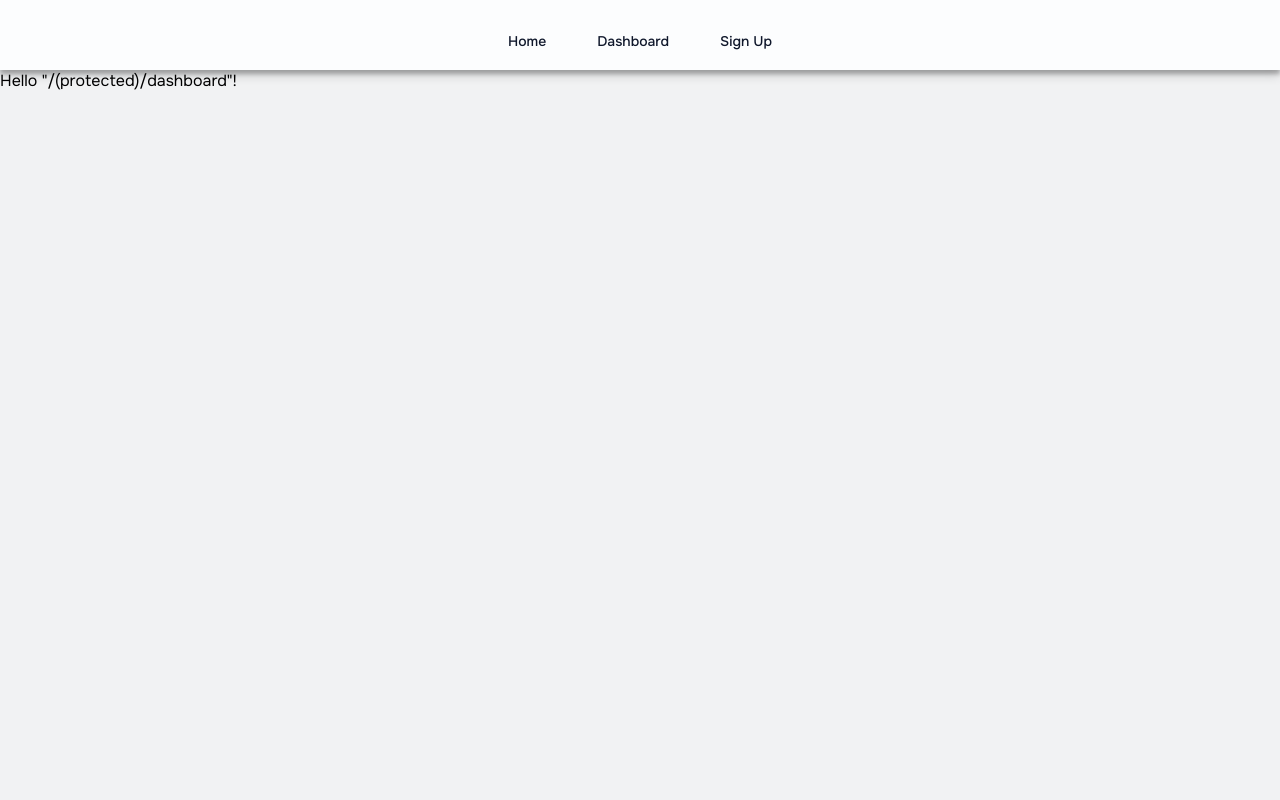
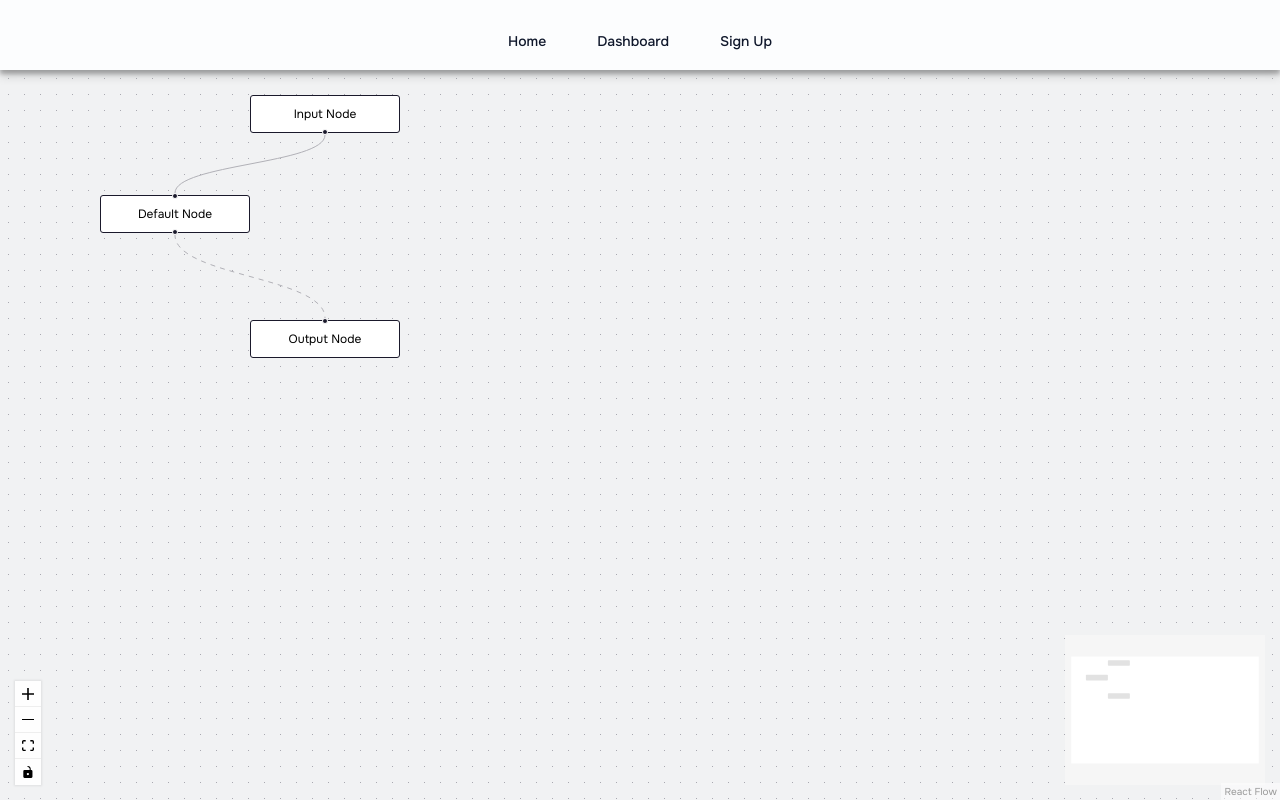
Before and after one commit to RakshitGumber/Dropit, a React (Vite) app in the folder client/: page /dashboard in a window 1280 px wide. Built offline with nearby package versions, Linux system fonts and the light colour scheme.

Commit message:
created flow layout for handling multiple flows

```diff
--- /dev/null
+++ b/client/src/layout/flow-layout.tsx
@@ -0,0 +1,72 @@
+import {
+  addEdge,
+  Background,
+  Controls,
+  MiniMap,
+  ReactFlow,
+  useEdgesState,
+  useNodesState,
+} from "@xyflow/react";
+import "@xyflow/react/dist/style.css";
+import { useCallback } from "react";
+
+const initialNodes = [
+  {
+    id: "1",
+    type: "input",
+    data: { label: "Input Node" },
+    position: { x: 250, y: 25 },
+  },
+
+  {
+    id: "2",
+    // you can also pass a React component as a label
+    data: { label: <div>Default Node</div> },
+    position: { x: 100, y: 125 },
+  },
+  {
+    id: "3",
+    type: "output",
+    data: { label: "Output Node" },
+    position: { x: 250, y: 250 },
+  },
+];
+const initialEdges = [
+  { id: "e1-2", source: "1", target: "2" },
+  { id: "e2-3", source: "2", target: "3", animated: true },
+];
+
+const FlowLayout = () => {
+  const [nodes, _, onNodesChange] = useNodesState(initialNodes);
+  const [edges, setEdges, onEdgesChange] = useEdgesState(initialEdges);
+
+  const onConnect = useCallback(
+    // @ts-ignore
+    (params) => setEdges((eds) => addEdge(params, eds)),
+    [setEdges]
+  );
+
+  return (
+    <div
+      className="dashboard-container"
+      style={{ width: "100vw", height: "calc(100vh - 70px)" }}
+    >
+      <ReactFlow
+        nodes={nodes}
+        edges={edges}
+        onNodesChange={onNodesChange}
+        onEdgesChange={onEdgesChange}
+        onConnect={onConnect}
+      >
+        <Controls />
+        <MiniMap />
+        {
+          // @ts-ignore
+          <Background variant="dots" gap={16} size={1} />
+        }
+      </ReactFlow>
+    </div>
+  );
+};
+
+export default FlowLayout;
--- a/client/src/routeTree.gen.ts
+++ b/client/src/routeTree.gen.ts
@@ -13,8 +13,8 @@
 import { Route as rootRoute } from './routes/__root'
 import { Route as IndexRouteImport } from './routes/index/route'
 import { Route as AuthLoginImport } from './routes/auth/login'
-import { Route as protectedDashboardImport } from './routes/(protected)/dashboard'
 import { Route as AuthSignupRouteImport } from './routes/auth/signup/route'
+import { Route as protectedDashboardRouteImport } from './routes/(protected)/dashboard/route'
 
 // Create/Update Routes
 
@@ -30,15 +30,15 @@ const AuthLoginRoute = AuthLoginImport.update({
   getParentRoute: () => rootRoute,
 } as any)
 
-const protectedDashboardRoute = protectedDashboardImport.update({
-  id: '/(protected)/dashboard',
-  path: '/dashboard',
+const AuthSignupRouteRoute = AuthSignupRouteImport.update({
+  id: '/auth/signup',
+  path: '/auth/signup',
   getParentRoute: () => rootRoute,
 } as any)
 
-const AuthSignupRouteRoute = AuthSignupRouteImport.update({
-  id: '/auth/signup',
-  path: '/auth/signup',
+const protectedDashboardRouteRoute = protectedDashboardRouteImport.update({
+  id: '/(protected)/dashboard',
+  path: '/dashboard',
   getParentRoute: () => rootRoute,
 } as any)
 
@@ -53,18 +53,18 @@ declare module '@tanstack/react-router' {
       preLoaderRoute: typeof IndexRouteImport
       parentRoute: typeof rootRoute
     }
+    '/(protected)/dashboard': {
+      id: '/(protected)/dashboard'
+      path: '/dashboard'
+      fullPath: '/dashboard'
+      preLoaderRoute: typeof protectedDashboardRouteImport
+      parentRoute: typeof rootRoute
+    }
     '/auth/signup': {
       id: '/auth/signup'
       path: '/auth/signup'
       fullPath: '/auth/signup'
       preLoaderRoute: typeof AuthSignupRouteImport
-      parentRoute: typeof rootRoute
-    }
-    '/(protected)/dashboard': {
-      id: '/(protected)/dashboard'
-      path: '/dashboard'
-      fullPath: '/dashboard'
-      preLoaderRoute: typeof protectedDashboardImport
       parentRoute: typeof rootRoute
     }
     '/auth/login': {
@@ -81,51 +81,51 @@ declare module '@tanstack/react-router' {
 
 export interface FileRoutesByFullPath {
   '/': typeof IndexRouteRoute
+  '/dashboard': typeof protectedDashboardRouteRoute
   '/auth/signup': typeof AuthSignupRouteRoute
-  '/dashboard': typeof protectedDashboardRoute
   '/auth/login': typeof AuthLoginRoute
 }
 
 export interface FileRoutesByTo {
   '/': typeof IndexRouteRoute
+  '/dashboard': typeof protectedDashboardRouteRoute
   '/auth/signup': typeof AuthSignupRouteRoute
-  '/dashboard': typeof protectedDashboardRoute
   '/auth/login': typeof AuthLoginRoute
 }
 
 export interface FileRoutesById {
   __root__: typeof rootRoute
   '/': typeof IndexRouteRoute
+  '/(protected)/dashboard': typeof protectedDashboardRouteRoute
   '/auth/signup': typeof AuthSignupRouteRoute
-  '/(protected)/dashboard': typeof protectedDashboardRoute
   '/auth/login': typeof AuthLoginRoute
 }
 
 export interface FileRouteTypes {
   fileRoutesByFullPath: FileRoutesByFullPath
-  fullPaths: '/' | '/auth/signup' | '/dashboard' | '/auth/login'
+  fullPaths: '/' | '/dashboard' | '/auth/signup' | '/auth/login'
   fileRoutesByTo: FileRoutesByTo
-  to: '/' | '/auth/signup' | '/dashboard' | '/auth/login'
+  to: '/' | '/dashboard' | '/auth/signup' | '/auth/login'
   id:
     | '__root__'
     | '/'
+    | '/(protected)/dashboard'
     | '/auth/signup'
-    | '/(protected)/dashboard'
     | '/auth/login'
   fileRoutesById: FileRoutesById
 }
 
 export interface RootRouteChildren {
   IndexRouteRoute: typeof IndexRouteRoute
+  protectedDashboardRouteRoute: typeof protectedDashboardRouteRoute
   AuthSignupRouteRoute: typeof AuthSignupRouteRoute
-  protectedDashboardRoute: typeof protectedDashboardRoute
   AuthLoginRoute: typeof AuthLoginRoute
 }
 
 const rootRouteChildren: RootRouteChildren = {
   IndexRouteRoute: IndexRouteRoute,
+  protectedDashboardRouteRoute: protectedDashboardRouteRoute,
   AuthSignupRouteRoute: AuthSignupRouteRoute,
-  protectedDashboardRoute: protectedDashboardRoute,
   AuthLoginRoute: AuthLoginRoute,
 }
 
@@ -140,19 +140,19 @@ export const routeTree = rootRoute
       "filePath": "__root.tsx",
       "children": [
         "/",
+        "/(protected)/dashboard",
         "/auth/signup",
-        "/(protected)/dashboard",
         "/auth/login"
       ]
     },
     "/": {
       "filePath": "index/route.tsx"
     },
+    "/(protected)/dashboard": {
+      "filePath": "(protected)/dashboard/route.tsx"
+    },
     "/auth/signup": {
       "filePath": "auth/signup/route.tsx"
-    },
-    "/(protected)/dashboard": {
-      "filePath": "(protected)/dashboard.tsx"
     },
     "/auth/login": {
       "filePath": "auth/login.tsx"
--- /dev/null
+++ b/client/src/routes/(protected)/dashboard/dashboard.scss
@@ -0,0 +1,4 @@
+.dashboard-container {
+  width: 100vw;
+  height: calc(100vh - 70px);
+}
--- a/client/src/routes/(protected)/dashboard.tsx
+++ b/client/src/routes/(protected)/dashboard/route.tsx
@@ -1,3 +1,4 @@
+import FlowLayout from "@/layout/flow-layout";
 import { createFileRoute } from "@tanstack/react-router";
 
 export const Route = createFileRoute("/(protected)/dashboard")({
@@ -5,5 +6,9 @@ export const Route = createFileRoute("/(protected)/dashboard")({
 });
 
 function RouteComponent() {
-  return <div>Hello "/(protected)/dashboard"!</div>;
+  return (
+    <>
+      <FlowLayout />
+    </>
+  );
 }
```
Also changed, not shown: client/src/registry/registry.tsx (deleted, +0 -52 lines).
